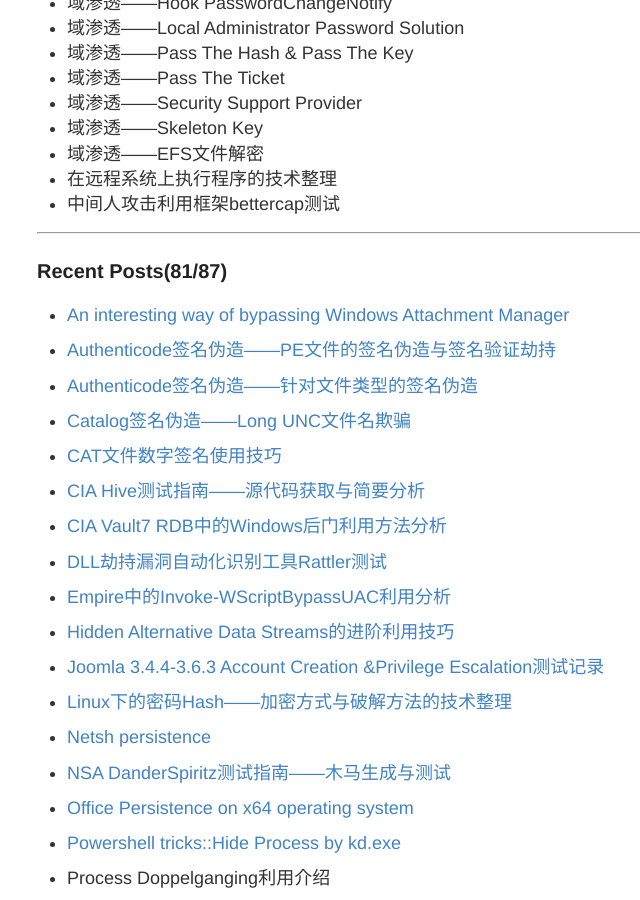
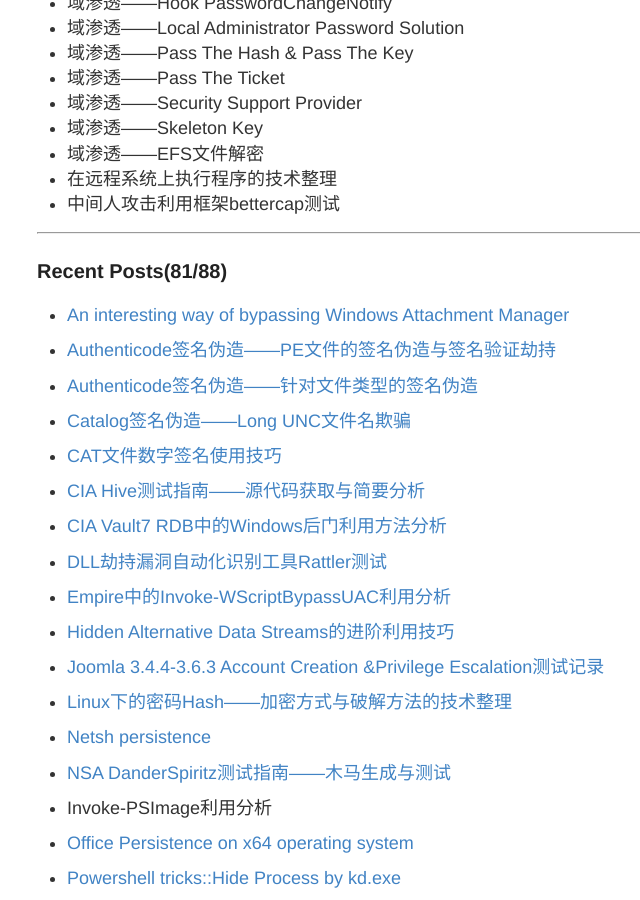
Before and after one commit to 3gstudent/backup-3gstudent.github.io, a Jekyll site: the page built from about.md, in a window 1280 px wide and 900 px high, scrolled down 1726 px. Shown: the whole window, without its empty margins (243-883 px from the left). Built offline with Jekyll 4.4.1, drawn with Linux system fonts in a browser that asks for light colours.

Commit message:
Update about.md

```diff
--- a/about.md
+++ b/about.md
@@ -68,7 +68,7 @@ Github:   [3gstudent](https://github.com/3gstudent)
 
 ---
 
-### Recent Posts(81/87)
+### Recent Posts(81/88)
 
 -
  [An interesting way of bypassing Windows Attachment Manager](https://3gstudent.github.io/3gstudent.github.io/An-interesting-way-of-bypassing-Windows-Attachment-Manager/)
@@ -111,6 +111,9 @@ Github:   [3gstudent](https://github.com/3gstudent)
 
 -
  [NSA DanderSpiritz测试指南——木马生成与测试](https://3gstudent.github.io/3gstudent.github.io/NSA-DanderSpiritz%E6%B5%8B%E8%AF%95%E6%8C%87%E5%8D%97-%E6%9C%A8%E9%A9%AC%E7%94%9F%E6%88%90%E4%B8%8E%E6%B5%8B%E8%AF%95/)
+
+-
+ Invoke-PSImage利用分析
 
 -
  [Office Persistence on x64 operating system](https://3gstudent.github.io/3gstudent.github.io/Office-Persistence-on-x64-operating-system/)
```
